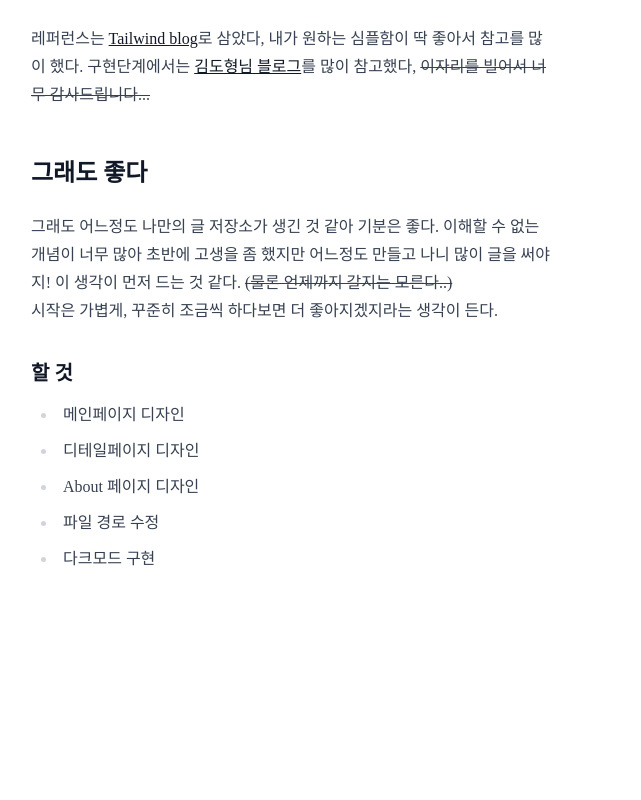
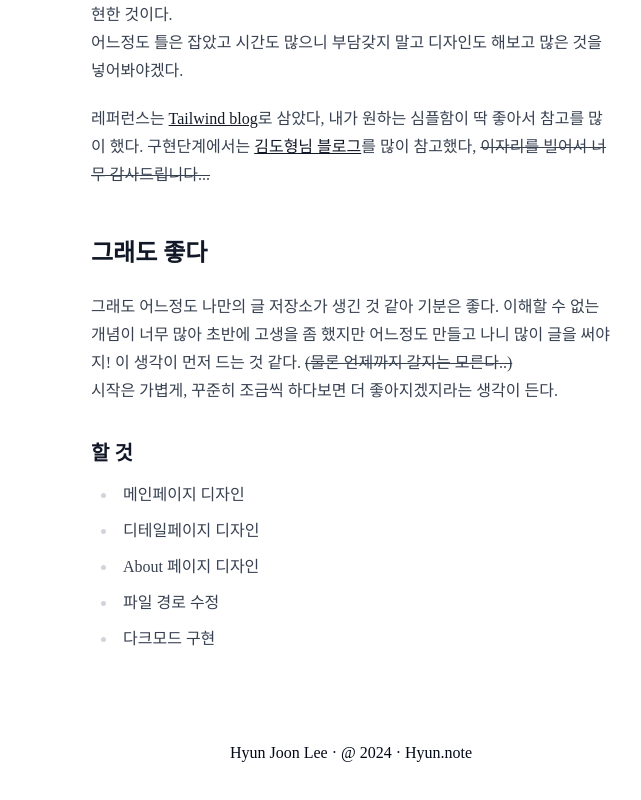
Before and after one commit to joonda/hyun.note, a Next.js app: page /NextJS-Blog in a window 1280 px wide. Shown: the part 804-1604 px from the top of the page, without its empty margins (289-930 px from the left). Before the commit the page ends 1385 px from the top, so only its background shows below. Built offline with nearby package versions, Linux system fonts and the light colour scheme.

Commit message:
[Update] Update footer

```diff
--- a/src/app/[slug]/page.tsx
+++ b/src/app/[slug]/page.tsx
@@ -19,9 +19,11 @@ const PostDetail = async ({
                 </Link>
                 <p>{articleData.date.toLocaleDateString()}</p>
             </div>
-            <article className="prose">
-                <MDXContent source={articleData} />
-            </article>
+            <div className="flex justify-center mt-20">
+                <article className="prose">
+                    <MDXContent source={articleData} />
+                </article>
+            </div>
         </section>
     )
 }
--- a/src/app/layout.tsx
+++ b/src/app/layout.tsx
@@ -1,6 +1,7 @@
 import type { Metadata } from "next";
 import "./globals.css";
 import Header from "@/layouts/Header";
+import Footer from "@/layouts/footer";
 
 export const metadata: Metadata = {
   title: "Hyun.note",
@@ -17,6 +18,7 @@ export default function RootLayout({
       <body>
         <Header />
         {children}
+        <Footer />
       </body>
     </html>
   );
--- /dev/null
+++ b/src/layouts/footer.tsx
@@ -0,0 +1,7 @@
+export default function footer() {
+    return (
+        <footer className="mt-20 mb-16 text-center">
+            <p>Hyun Joon Lee · @ 2024  · Hyun.note</p>
+        </footer>
+    )
+}
```
